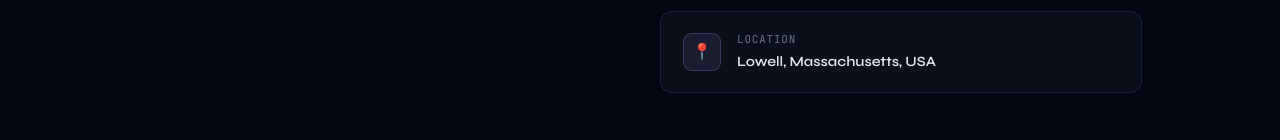
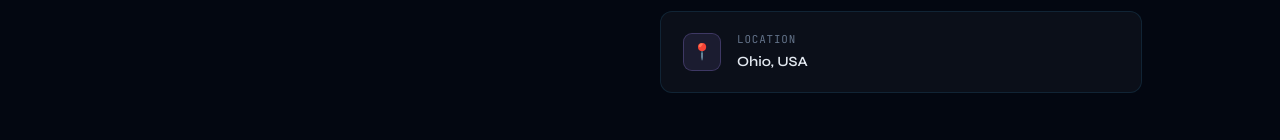
Before and after one commit to sanjaynarisetty/sanjaynarisetty.github.io, a plain HTML site: page index.html in a window 1280 px wide. Shown: the part 7125-7265 px from the top of the page. Drawn offline with Linux system fonts and the light colour scheme.

Commit message:
Update index.html

```diff
--- a/index.html
+++ b/index.html
@@ -759,7 +759,7 @@
         </a>
         <div class="contact-item" style="cursor:default;">
           <div class="contact-icon icon-loc">📍</div>
-          <div><div class="contact-label">Location</div><div class="contact-val">Lowell, Massachusetts, USA</div></div>
+          <div><div class="contact-label">Location</div><div class="contact-val">Ohio, USA</div></div>
         </div>
       </div>
     </div>
```
